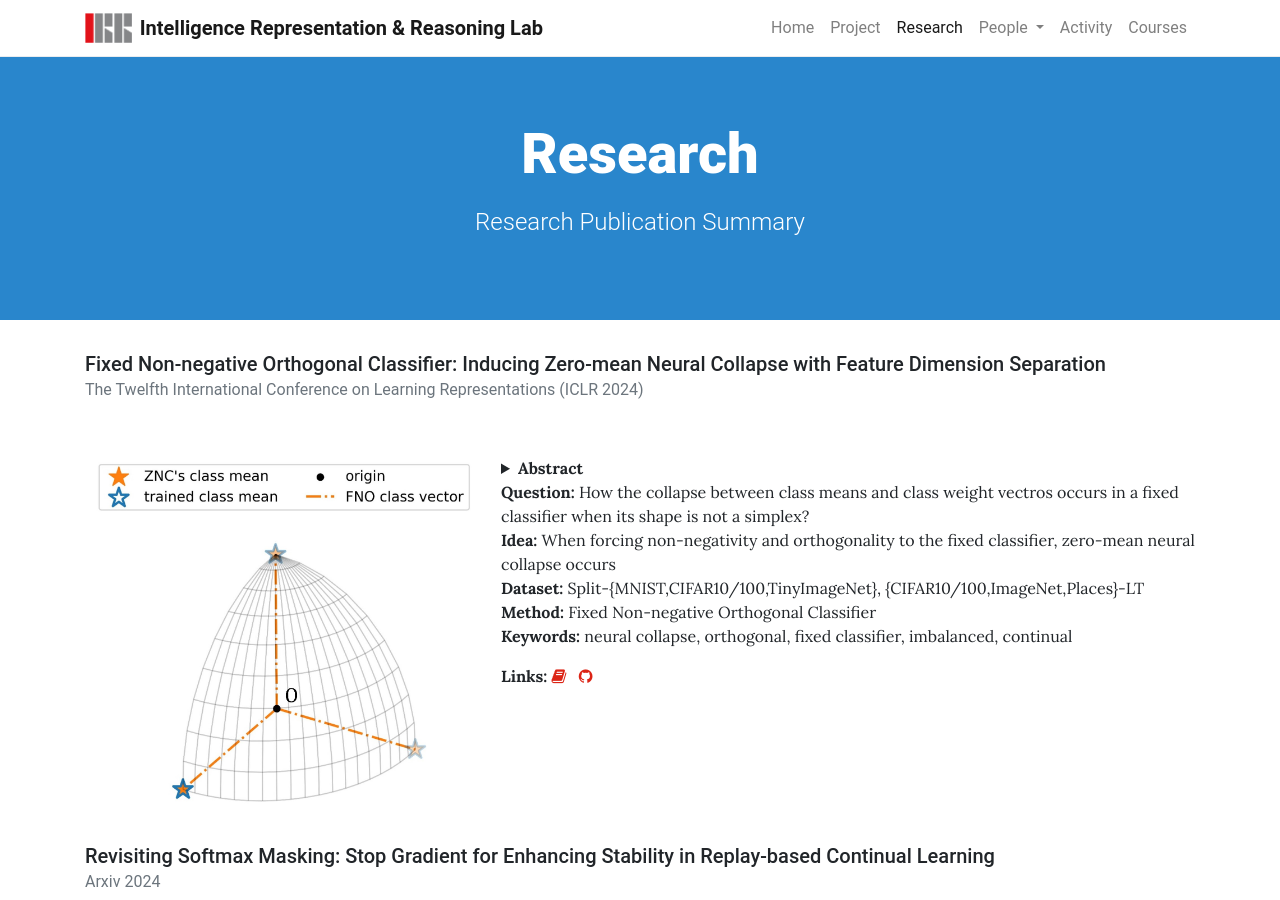
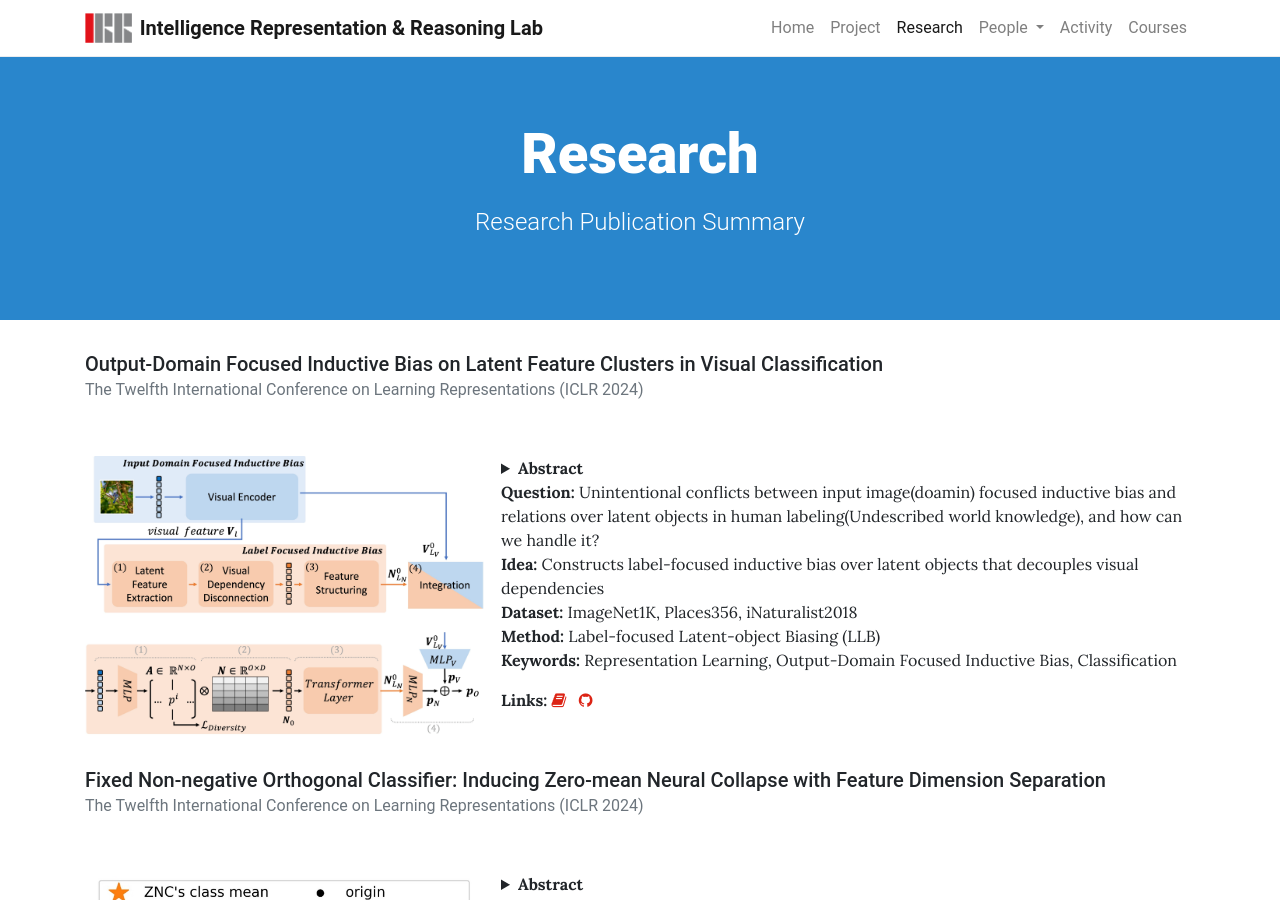
Before and after one commit to irrlab/irrlab.github.io, a Jekyll site: the page built from pages/research.md, in a window 1280 px wide and 900 px high. Built offline with Jekyll 4.4.1, drawn with Linux system fonts in a browser that asks for light colours.

Commit message:
update(LLB): Update publication for LLB (Ilmin)
Add image for LLB on assets.
Add component for LLB on data.

```diff
--- a/_data/publication.yml
+++ b/_data/publication.yml
@@ -1,4 +1,17 @@
 # Publications list
+- title: 'Output-Domain Focused Inductive Bias on Latent Feature Clusters in Visual Classification'
+  where: The Twelfth International Conference on Learning Representations (ICLR 2024)
+  image: assets/img/publication/ilmin_llb.jpg # Can be external link
+  abstract: >
+    Most neural networks for classification primarily learn features differentiated by input-domain related information such as visual similarity of objects in an im- age. This input-domain focused inductive bias, while natural, can unintentionally conflict with unexpressed yet implicitly utilized relations over latent objects in human labeling, referred to Undescribed world knowledge (UWK). Such conflicts can limit generalization of models by potential dominance of the input-domain focused bias in inference. To overcome this limitation without external resources, we introduce Label-focused Latent-object Biasing (LLB) training method that con- structs label-focused inductive bias over latent objects determined by only labels as UWK. It has four steps: 1) it learns intermediate latent object features in an unsupervised manner; 2) it decouples their visual dependencies by assigning new independent embedding parameters; 3) it captures structured features optimized for the original classification task; and 4) it integrates the structured features with the original visual features for the final prediction. We implement the LLB on a vision transformer architecture, and achieved significant improvements on im- age classification benchmarks. This paper offers a straightforward and effective method to obtain and utilize undescribed world knowledge in classification tasks.
+  question: Unintentional conflicts between input image(doamin) focused inductive bias and relations over latent objects in human labeling(Undescribed world knowledge), and how can we handle it?
+  idea: Constructs label-focused inductive bias over latent objects that decouples visual dependencies
+  dataset: ImageNet1K, Places356, iNaturalist2018
+  method: Label-focused Latent-object Biasing (LLB)
+  keywords: Representation Learning, Output-Domain Focused Inductive Bias, Classification
+  paper: TBU
+  code: TBU
+
 - title: 'Fixed Non-negative Orthogonal Classifier: Inducing Zero-mean Neural Collapse with Feature Dimension Separation'
   where: The Twelfth International Conference on Learning Representations (ICLR 2024)
   image: assets/img/publication/hoyong_fno.jpg # Can be external link
```
Also changed, not shown: assets/img/publication/ilmin_llb.jpg (added).
